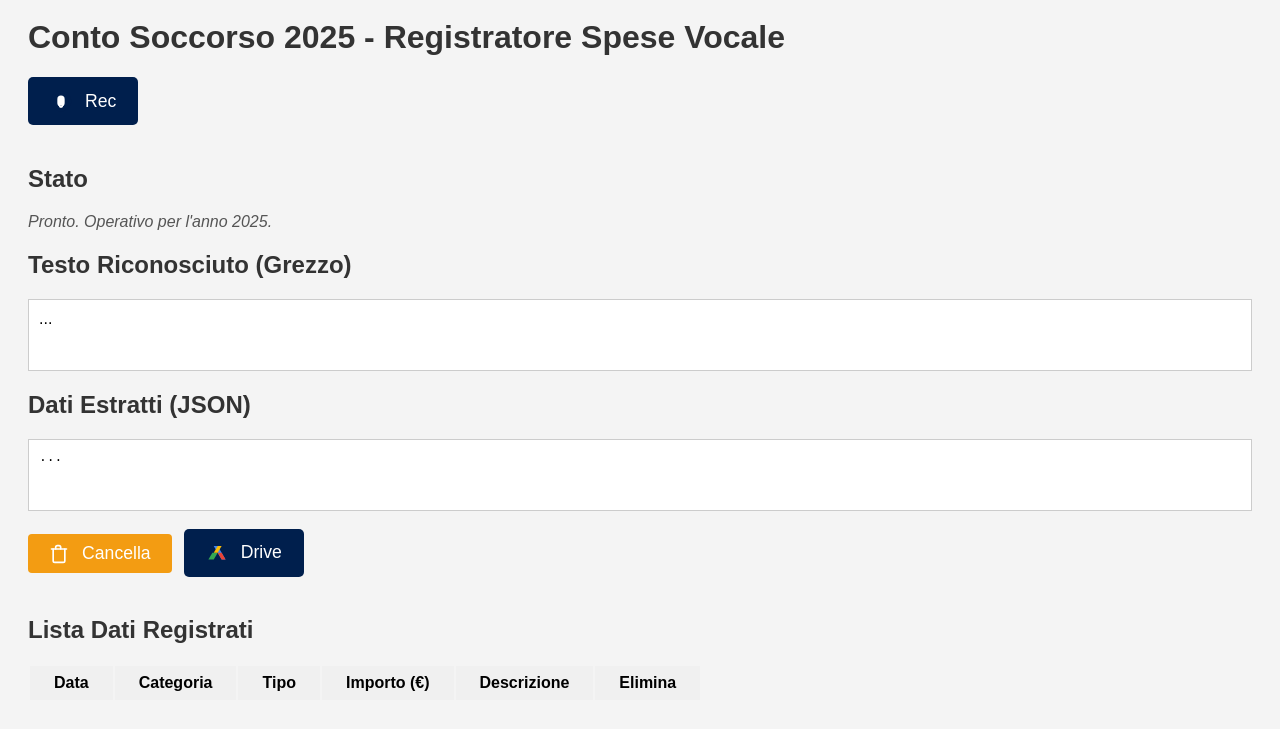
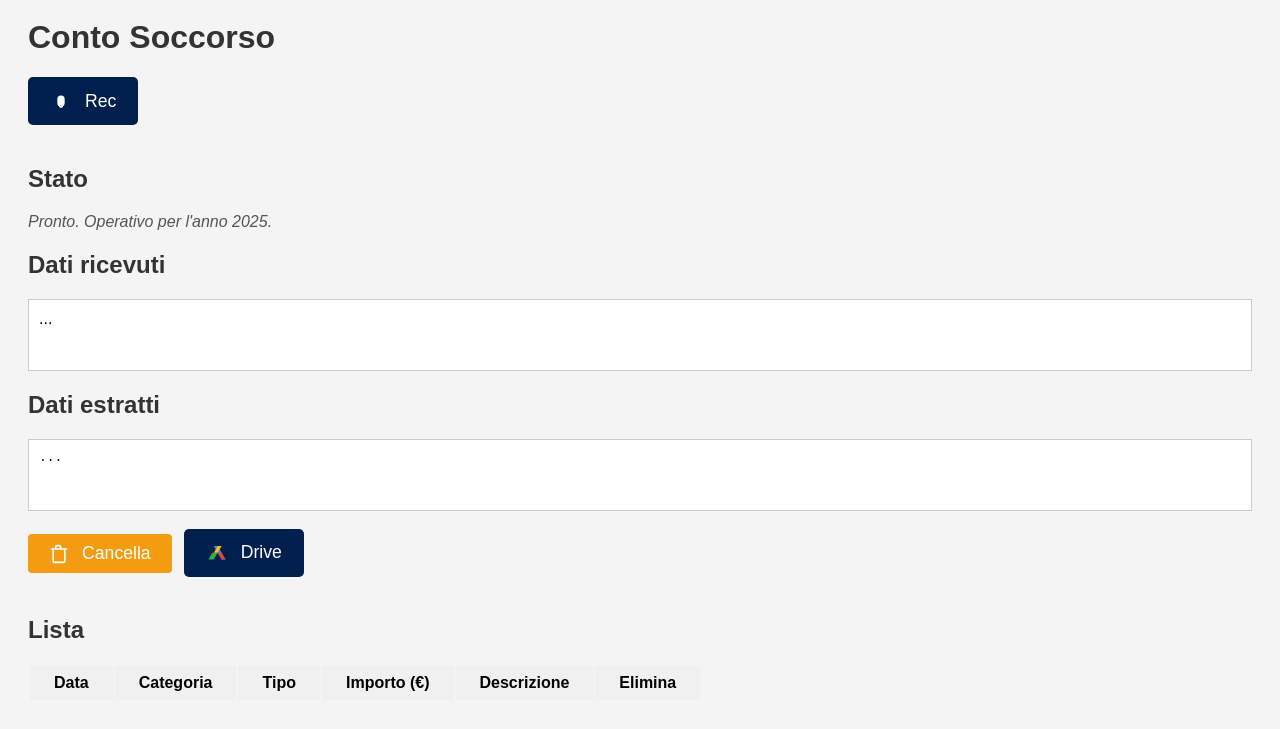
Before and after one commit to colorpf/ContoSoccorso2025, a plain HTML site: page index.html in a window 1280 px wide. Shown: the part 151-880 px from the top of the page. Drawn offline with Linux system fonts and the light colour scheme.

Commit message:
Testi più user friendly: aggiorna intestazioni e titolo

```diff
--- a/index.html
+++ b/index.html
@@ -51,7 +51,7 @@
 <body>
     <img src="pf-logo.png" alt="Logo PF" style="max-width:120px; display:block; margin: 0 auto 20px auto;">
 
-    <h1>Conto Soccorso 2025 - Registratore Spese Vocale</h1>
+    <h1>Conto Soccorso</h1>
 
     <div style="display: flex; gap: 12px; align-items: center; margin-bottom: 18px;">
         <button id="startButton" class="navy-btn">
@@ -63,10 +63,10 @@
     <h2>Stato</h2>
     <p id="status">Pronto per iniziare...</p>
 
-    <h2>Testo Riconosciuto (Grezzo)</h2>
+    <h2>Dati ricevuti</h2>
     <div id="rawText">...</div>
 
-    <h2>Dati Estratti (JSON)</h2>
+    <h2>Dati estratti</h2>
     <pre id="parsedData">...</pre>
 
     <div style="display: flex; gap: 12px; align-items: center; margin: 18px 0 10px 0;">
@@ -80,7 +80,7 @@
         </button>
     </div>
 
-    <h2>Lista Dati Registrati</h2>
+    <h2>Lista</h2>
     <table id="recordedDataTable">
         <thead>
             <tr>
```
